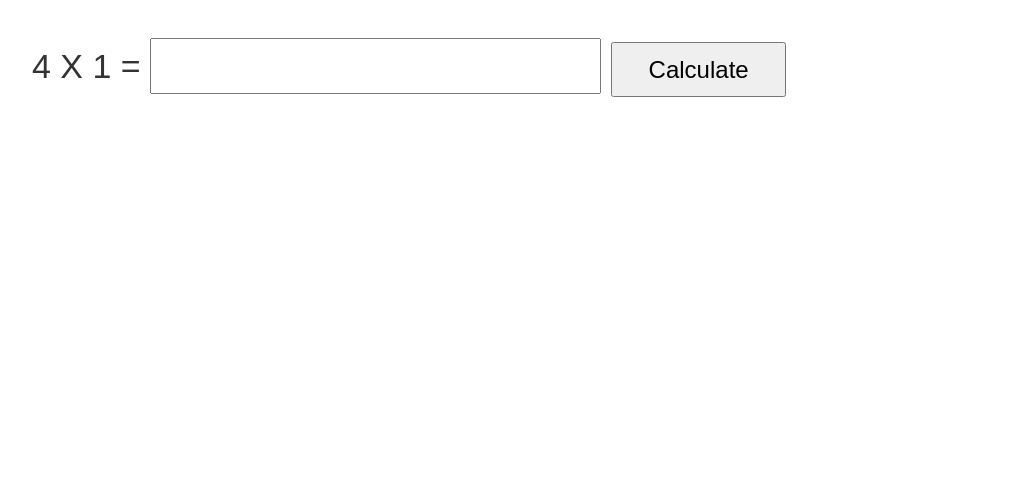
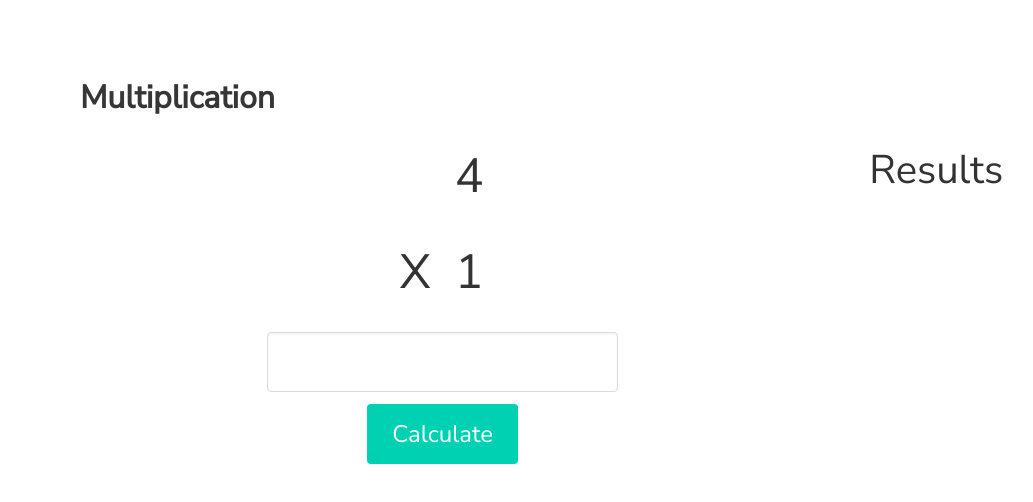
Before and after one commit to dimxasnewfrozen/mathy, an Angular app: page / in a window 1280 px wide. Shown: the top 502 px of the page, without its empty margins (0-1033 px from the left). Built offline with nearby package versions, Linux system fonts and the light colour scheme.

Commit message:
make it look pretty

```diff
--- a/angular.json
+++ b/angular.json
@@ -28,6 +28,7 @@
               "src/assets"
             ],
             "styles": [
+              "node_modules/bulma/css/bulma.min.css",
               "src/styles.scss"
             ],
             "scripts": []
@@ -92,6 +93,7 @@
               "src/assets"
             ],
             "styles": [
+              "node_modules/bulma/css/bulma.min.css",
               "src/styles.scss"
             ],
             "scripts": []
--- a/package.json
+++ b/package.json
@@ -19,6 +19,7 @@
     "@angular/platform-browser": "~10.1.1",
     "@angular/platform-browser-dynamic": "~10.1.1",
     "@angular/router": "~10.1.1",
+    "bulma": "^0.9.0",
     "rxjs": "~6.6.0",
     "tslib": "^2.0.0",
     "zone.js": "~0.10.2"
--- a/src/app/multiplication/multiplication.component.html
+++ b/src/app/multiplication/multiplication.component.html
@@ -1,24 +1,52 @@
+<section class="section">
+    <div class="container">
+      <h1 class="title">Multiplication</h1>
+      <div class="columns is-8 is-variable ">
+        <div class="column is-two-thirds">
 
-<span class="question">{{question.firstValue}} X {{question.secondValue}} = </span>
-<input class="inputAnswer" type="number" #newAnswer
+            <div class="columns is-multiline is-mobile">
+                <div class="column is-half has-text-right is-size-1"></div>
+                <div class="column is-half has-text-left is-size-1">
+                    {{question.firstValue}}
+                </div>
+                <div class="column is-half has-text-right is-size-1">
+                  X
+                </div>
+                <div class="column is-half has-text-left is-size-1">
+                  {{question.secondValue}}
+                </div>
+            </div>
+
+            <div class="columns is-mobile is-centered">
+                <div class="column is-half has-text-centered">
+                    <input class="input is-large" type="text" #newAnswer
                     (keyup.enter)="onCalculate(newAnswer.value)"
-    (blur)="onCalculate(newAnswer.value); newAnswer.value=''"
-    size="2">
+                    (blur)="onCalculate(newAnswer.value); newAnswer.value=''">
+                </div>
+            </div>
 
-<input class="button" type="button" value="Calculate" (click)="onCalculate(newAnswer.value)"/>
+            <div class="columns is-mobile is-centered">
+                <button class="button is-large is-primary" (click)="onCalculate(newAnswer.value)">Calculate</button>
+            </div>
 
-<br/>
+        </div>
 
+        <div class="column is-one-third has-text-left">
+            <span class="is-size-2">Results</span>
             <div *ngFor="let answeredQuestion of questions">
-    <span class="question">
+                <span class="is-size-3 has-text-success" [ngClass]="{'has-text-danger' : answeredQuestion.incorrectAnswer}">
                     {{answeredQuestion.firstValue}} X {{answeredQuestion.secondValue}} =
-    </span>
-
-    <span class="answer" [ngClass]="{'incorrectAnswer' : answeredQuestion.incorrectAnswer}">
+                    <span [ngClass]="{'incorrect' : answeredQuestion.incorrectAnswer}">
                         {{answeredQuestion.submittedAnswer}}
                     </span>
 
-    <span *ngIf="answeredQuestion.incorrectAnswer" class="answer">
+                    <span *ngIf="answeredQuestion.incorrectAnswer" class="has-text-success">
                         {{answeredQuestion.correctAnswer}}
                     </span>
+                </span>
             </div>
+        </div>
+      </div>
+
+    </div>
+</section>
--- a/src/app/multiplication/multiplication.component.scss
+++ b/src/app/multiplication/multiplication.component.scss
@@ -1,37 +1,10 @@
-/* Chrome, Safari, Edge, Opera */
-input::-webkit-outer-spin-button,
-input::-webkit-inner-spin-button {
-  -webkit-appearance: none;
-  margin: 0;
+@import url('https://fonts.googleapis.com/css2?family=Nunito+Sans&display=swap');
+
+* {
+    font-family: 'Nunito Sans', sans-serif;
 }
 
-/* Firefox */
-input[type=number] {
-  -moz-appearance: textfield;
-}
-
-.question {
-    font-size: 34px;
-}
-
-.answer {
-    font-size: 34px;
-}
-
-.inputAnswer{
-    font-size: 34px;
-    height:50px;
-}
-
-.button {
-    width: 175px;
-    height: 55px;
-    font-size: 24px;
-    margin:10px;
-}
-
-.incorrectAnswer
+.incorrect
 {
     text-decoration: line-through;
-    color: red;
 }
```
Also changed, not shown: 1 other file (tests, documents, lock files or other folders). Lines whose indentation alone changed are shown as unchanged.
